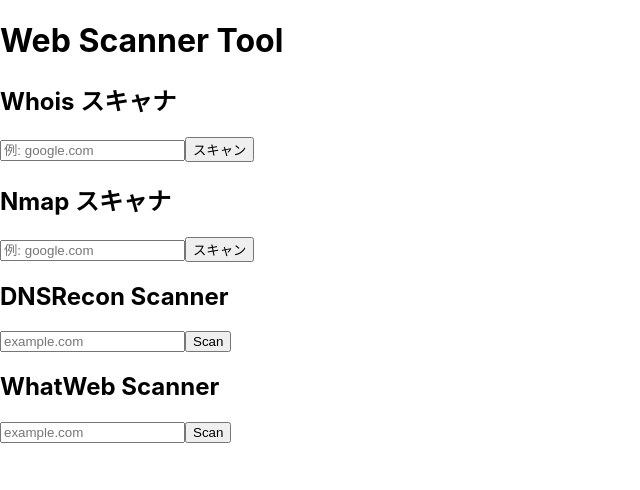
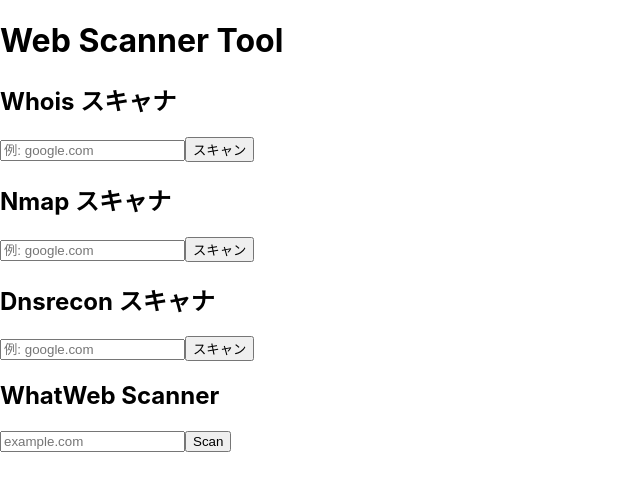
Before and after one commit to gwonin-kenji/scanner, a React (Create React App) app in the folder frontapp/: page / in a window 1280 px wide. Shown: the top 490 px of the page, without its empty margins (0-640 px from the left). Built offline with nearby package versions, Linux system fonts and the light colour scheme.

Commit message:
fix DnsreconScanner and add UI

```diff
--- a/frontapp/src/components/DnsreconScanner.js
+++ b/frontapp/src/components/DnsreconScanner.js
@@ -4,37 +4,61 @@
 
 const API_BASE_URL = "https://api.scanwebapi.online";
 
-const DnsreconScanner = () => {
+function DnsreconScanner() {
   const [domain, setDomain] = useState('');
   const [result, setResult] = useState('');
   const [loading, setLoading] = useState(false);
+  const [error, setError] = useState('');
 
   const handleScan = async () => {
+    if (!domain.trim()) {
+      setError('ドメインを入力してください。');
+      return;
+    }
+
     setLoading(true);
+    setError('');
+    setResult('');
+
     try {
-      const res = await axios.get(`${API_BASE_URL}/dnsrecon?domain=${domain}`);
-      setResult(res.data.result);
-    } catch (error) {
-      setResult(`Error: ${error.response?.data?.detail || error.message}`);
+      const response = await axios.get(`${API_BASE_URL}/dnsrecon?domain=${domain}`);
+      setResult(response.data.result);
+    } catch (err) {
+      setError('スキャン中にエラーが発生しました。');
+    } finally {
+      setLoading(false);
     }
-    setLoading(false);
   };
 
   return (
-    <div>
-      <h2>DNSRecon Scanner</h2>
+    <div className="max-w-xl mx-auto my-6 p-6 border rounded-2xl shadow-lg bg-white">
+      <h2 className="text-2xl font-semibold mb-4 text-gray-800">Dnsrecon スキャナ</h2>
+
+      <div className="flex flex-col sm:flex-row gap-3 mb-4">
         <input
           type="text"
           value={domain}
           onChange={(e) => setDomain(e.target.value)}
-        placeholder="example.com"
+          placeholder="例: google.com"
+          className="flex-1 px-4 py-2 border rounded-lg focus:outline-none focus:ring-2 focus:ring-blue-400"
         />
-      <button onClick={handleScan} disabled={loading}>
-        {loading ? 'Scanning...' : 'Scan'}
+        <button
+          onClick={handleScan}
+          className="bg-blue-500 text-white px-4 py-2 rounded-lg hover:bg-blue-600 transition"
+        >
+          スキャン
         </button>
-      <pre>{result}</pre>
+      </div>
+
+      {loading && <p className="text-blue-500">スキャン中...</p>}
+      {error && <p className="text-red-500">{error}</p>}
+      {result && (
+        <div className="whitespace-pre-wrap bg-gray-100 p-4 mt-4 rounded-md border overflow-auto max-h-96">
+          {result}
+        </div>
+      )}
     </div>
   );
-};
+}
 
 export default DnsreconScanner;
```
Lines whose indentation alone changed are shown as unchanged.
